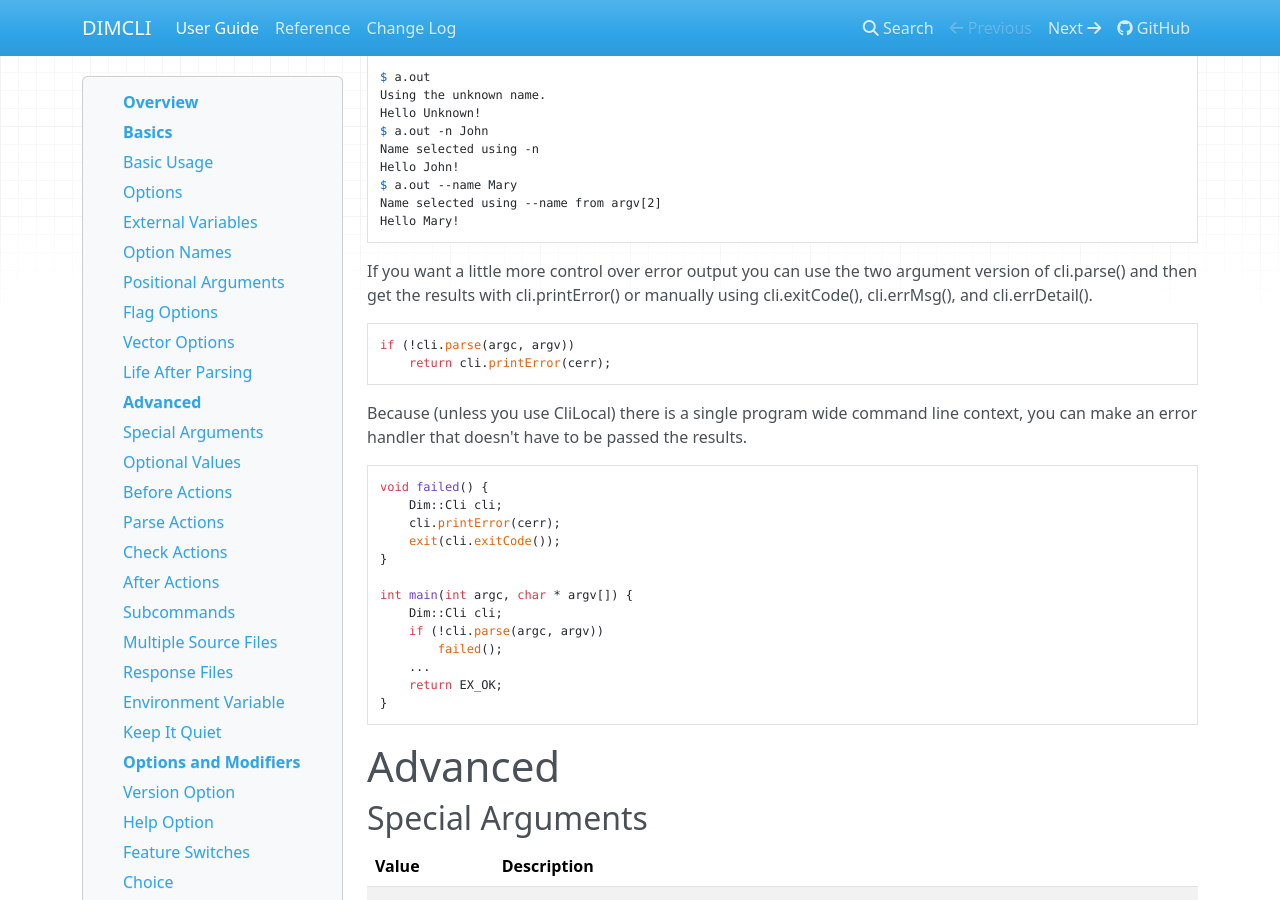
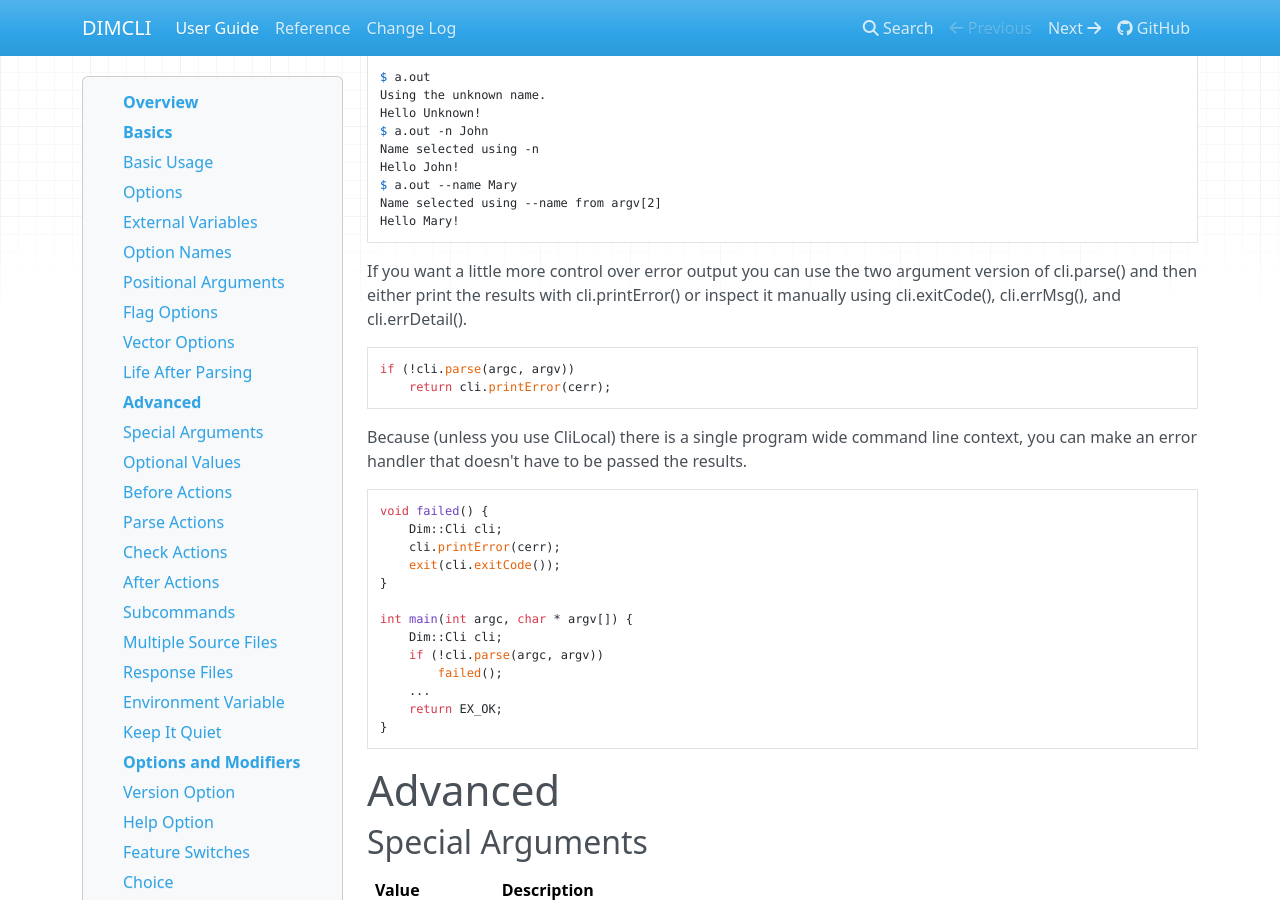
Before and after one commit to gknowles/dimcli, an MkDocs documentation site: the page built from docs/src/guide.md, in a window 1280 px wide and 900 px high, scrolled down 7890 px. Built offline with MkDocs 1.6.1, drawn with Linux system fonts in a browser that asks for light colours; nearby versions of some CDN libraries.

Commit message:
Minor comment and documentation changes

```diff
--- a/docs/src/guide.md
+++ b/docs/src/guide.md
@@ -440,8 +440,9 @@ Hello Mary!
 ~~~
 
 If you want a little more control over error output you can use the two
-argument version of cli.parse() and then get the results with cli.printError()
-or manually using cli.exitCode(), cli.errMsg(), and cli.errDetail().
+argument version of cli.parse() and then either print the results with
+cli.printError() or inspect it manually using cli.exitCode(), cli.errMsg(),
+and cli.errDetail().
 
 ~~~ cpp
 if (!cli.parse(argc, argv))
```
Also changed, not shown: docs/src/reference.md (+5 -5 lines), README.md, 1 other file.
